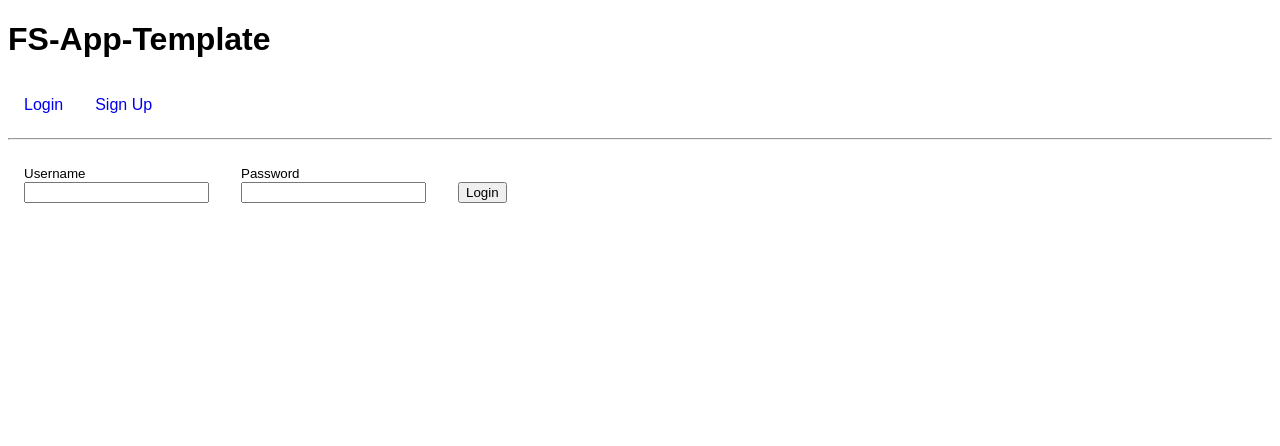
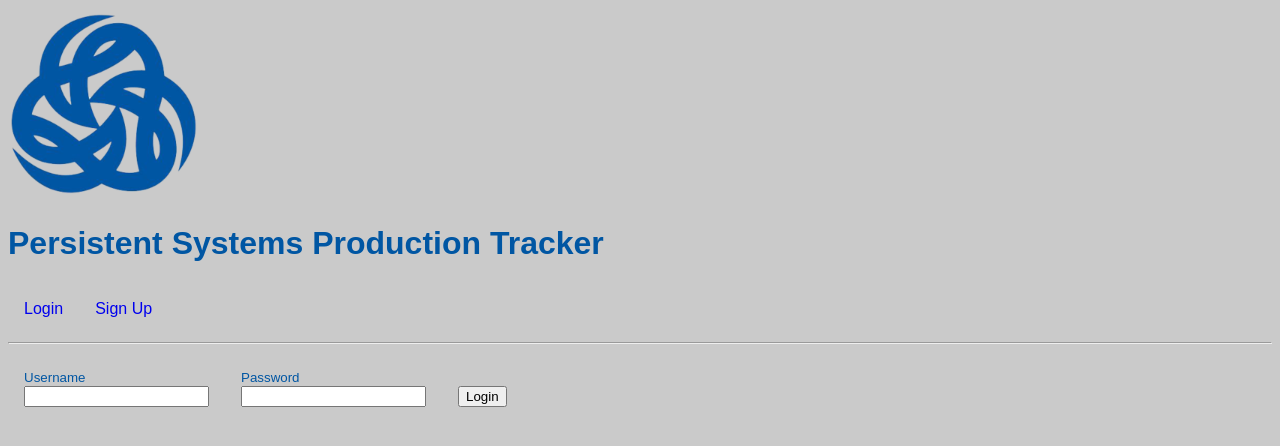
Before and after one commit to Andrey-Statkevskiy/production-tracker, a React app: page / in a window 1280 px wide. Shown: the top 446 px of the page. Built offline with nearby package versions, Linux system fonts and the light colour scheme.

Commit message:
Changed bg color, text color, added a logo and title

```diff
--- a/client/components/Navbar.js
+++ b/client/components/Navbar.js
@@ -5,7 +5,8 @@
 
 const Navbar = ({handleClick, isLoggedIn}) => (
   <div>
-    <h1>FS-App-Template</h1>
+    <img src="/logo.png" alt="PS Wave Relay Logo" />
+    <h1>Persistent Systems Production Tracker</h1>
     <nav>
       {isLoggedIn ? (
         <div>
--- a/public/style.css
+++ b/public/style.css
@@ -1,5 +1,7 @@
 body {
   font-family: sans-serif;
+  color: #0056A3;
+  background-color: rgb(202, 202, 202);
 }
 
 a {
```
Also changed, not shown: a73ccbf86d2efce92797.png (added), public/logo.png (added).
